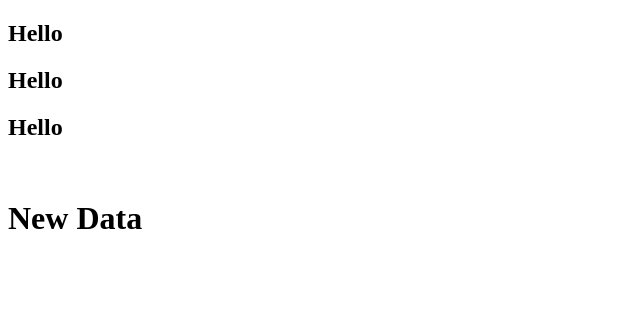
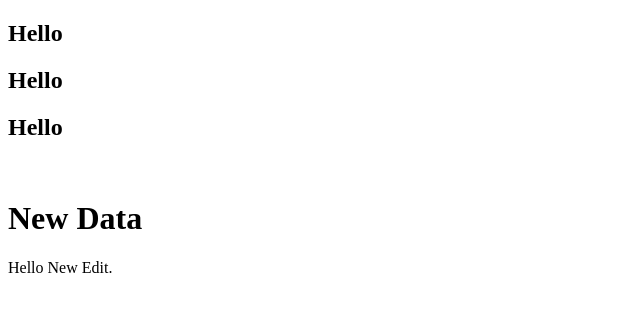
Before and after one commit to Oditi22/Git, a plain HTML site: page index.html in a window 1280 px wide. Shown: the whole page, without its empty margins (0-640 px from the left). Drawn offline with Linux system fonts and the light colour scheme.

Commit message:
Update index.html

```diff
--- a/index.html
+++ b/index.html
@@ -11,5 +11,6 @@
     <h2>Hello</h2>
     <br/>
     <h1>New Data</h1>
+    Hello New Edit.
 </body>
 </html>
```
